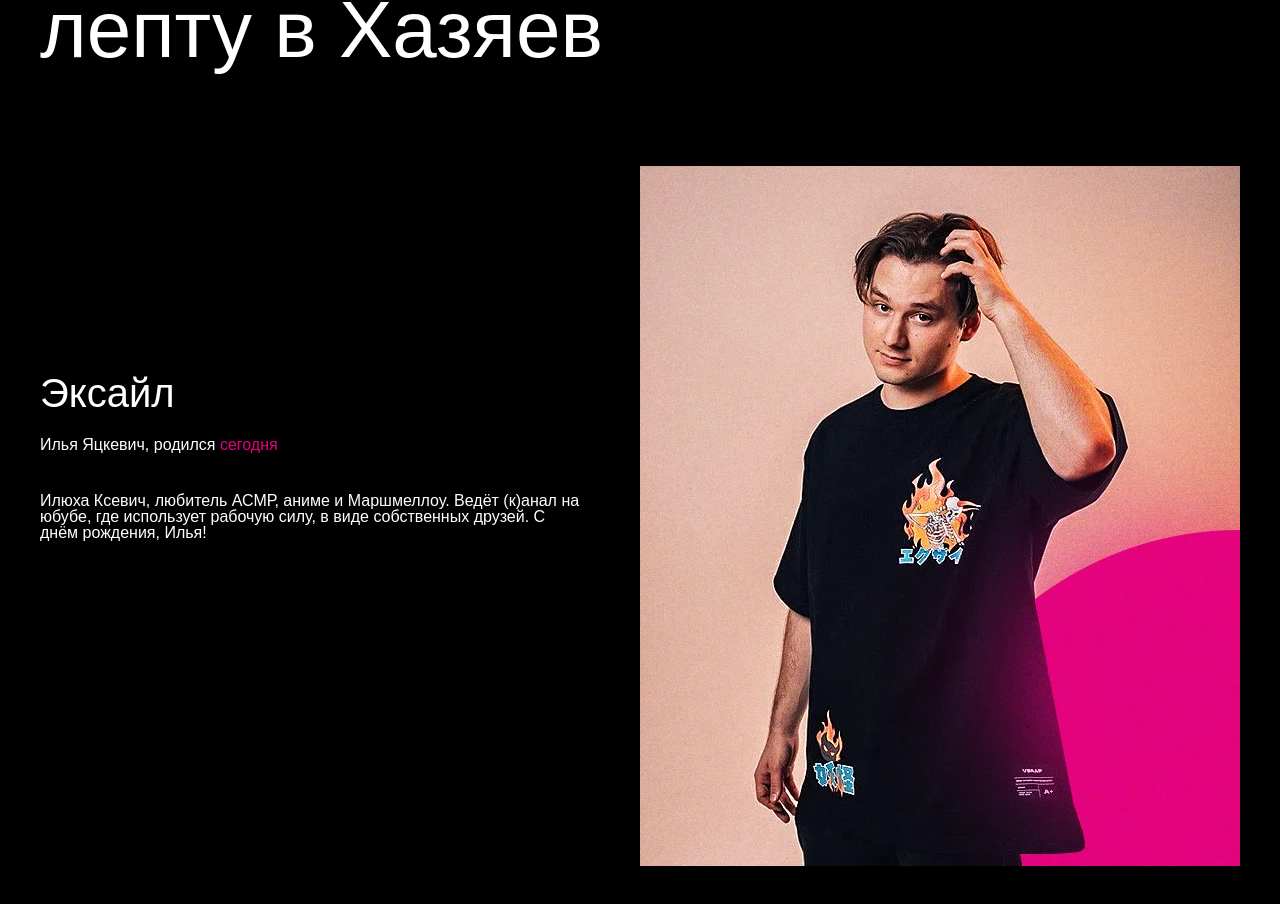
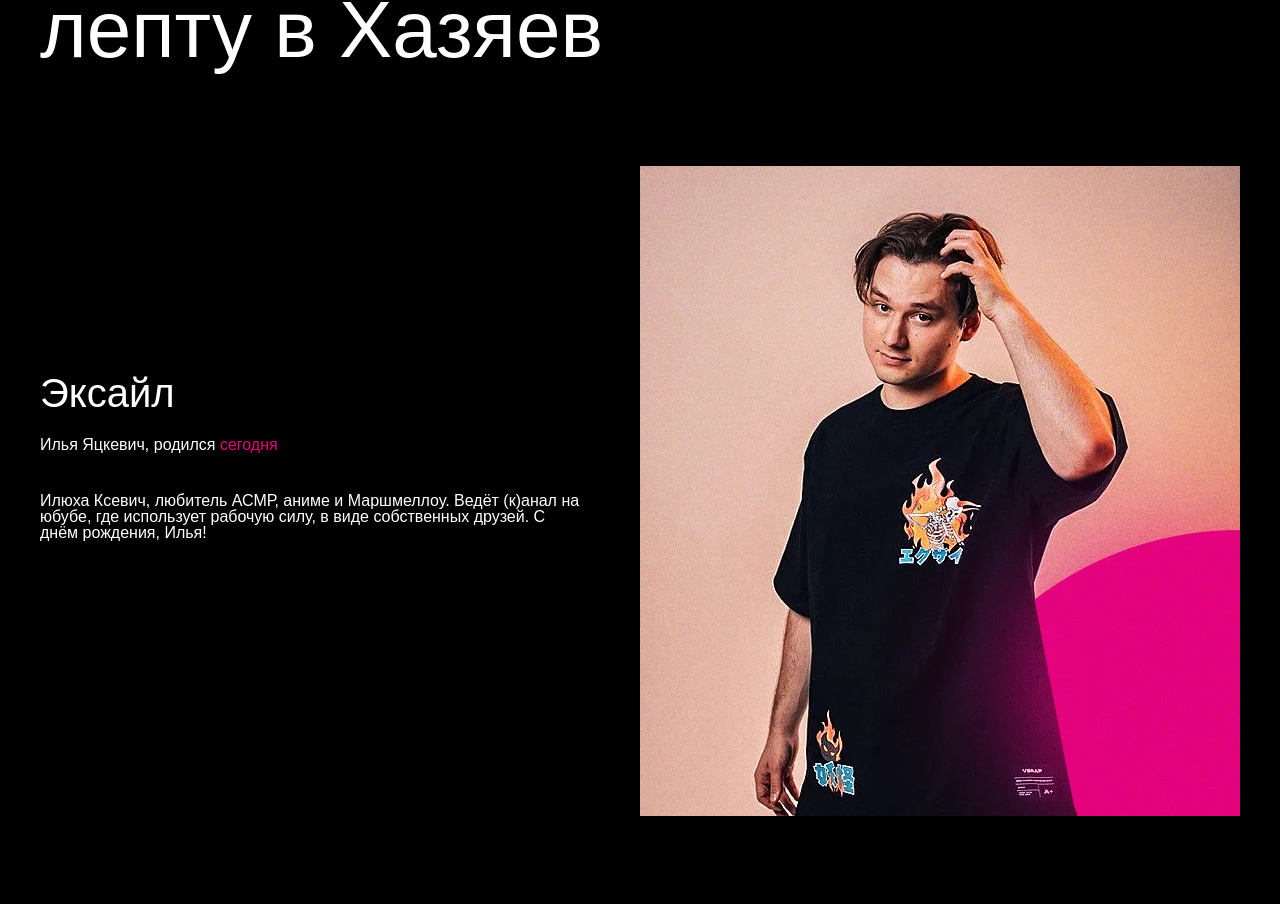
Before and after one commit to hoodmooduck/hzva-vue, a Vue app: page / in a window 1280 px wide. Shown: the part 1170-2074 px from the top of the page. Built offline with nearby package versions, Linux system fonts and the light colour scheme; a web font is replaced by a local one.

Commit message:
fix card on laptop

```diff
--- a/src/components/SwiperHaz/Swiper.scss
+++ b/src/components/SwiperHaz/Swiper.scss
@@ -9,10 +9,10 @@
 
   &__wrapper {
     height: 700px;
-    max-height: 700px;
+    max-height: 650px;
     overflow: hidden;
     position: sticky;
-    top: 166px;
+    top: 126px;
     left: 0;
   }
 
```
